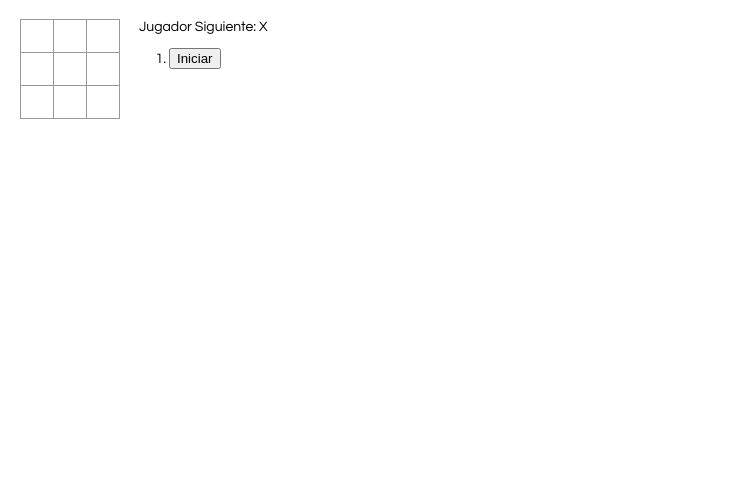
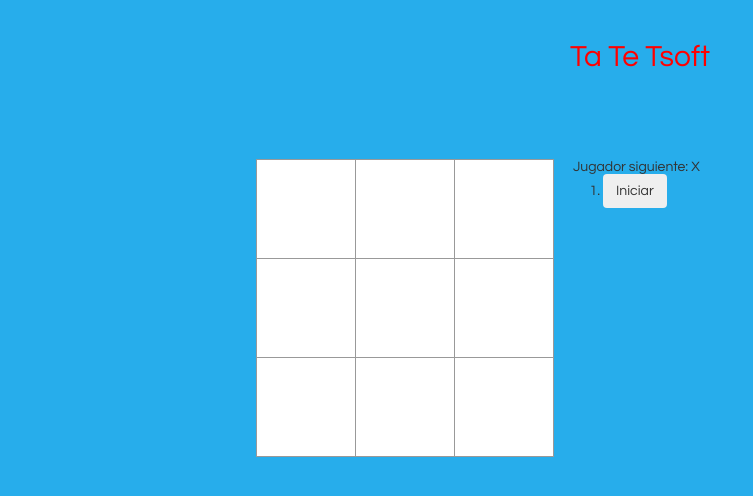
Before and after one commit to RoqueSanJuan/TaTeTsoft, a React app: page / in a window 1280 px wide. Shown: the whole page, without its empty margins (0-753 px from the left). Built offline with nearby package versions, Linux system fonts and the light colour scheme.

Commit message:
Cambio de version

```diff
--- a/public/index.html
+++ b/public/index.html
@@ -15,6 +15,8 @@
       user's mobile device or desktop. See https://developers.google.com/web/fundamentals/web-app-manifest/
     -->
     <link rel="manifest" href="%PUBLIC_URL%/manifest.json" />
+    <link rel="stylesheet" href="https://maxcdn.bootstrapcdn.com/bootstrap/3.3.7/css/bootstrap.min.css" integrity="sha384-BVYiiSIFeK1dGmJRAkycuHAHRg32OmUcww7on3RYdg4Va+PmSTsz/K68vbdEjh4u" crossorigin="anonymous"/>
+
     <!--
       Notice the use of %PUBLIC_URL% in the tags above.
       It will be replaced with the URL of the `public` folder during the build.
--- a/src/index.css
+++ b/src/index.css
@@ -1,6 +1,10 @@
 body {
     font: 14px "Century Gothic", Futura, sans-serif;
     margin: 20px;
+    background: rgb(39, 173, 235);
+  }
+  .red-text {
+    color: red;
   }
 
   ol, ul {
@@ -18,18 +22,18 @@ body {
   }
 
   .square {
-    background: #fff;
+    background: rgb(255, 255, 255);
     border: 1px solid #999;
     float: left;
-    font-size: 24px;
+    font-size: 100px;
     font-weight: bold;
     line-height: 34px;
-    height: 34px;
+    height: 100px;
+    width: 100px;
     margin-right: -1px;
     margin-top: -1px;
     padding: 0;
     text-align: center;
-    width: 34px;
   }
 
   .square:focus {
@@ -43,6 +47,9 @@ body {
   .game {
     display: flex;
     flex-direction: row;
+    top: 20%;
+    left: 20%;
+    position: fixed;
   }
 
   .game-info {
--- a/src/index.js
+++ b/src/index.js
@@ -92,19 +92,22 @@ class Game extends React.Component {
                         : 'Iniciar';
       return (
           <li key={move}>
-            <button onClick={() => this.jumpTo(move)}>{desc}</button>
+            <button className="btn" onClick={() => this.jumpTo(move)}>{desc}</button>
           </li>
       );
     });
 
     let status;
     if (winner) {
-      status = 'Gandor: ' + winner;
+      status = 'Ganador: ' + winner;
     } else {
-      status = 'Jugador Siguiente: ' + (this.state.xIsNext ? 'X' : 'O');
+      status = 'Jugador siguiente: ' + (this.state.xIsNext ? 'X' : 'O');
     }
 
+    //<img src="https://www.tsoftglobal.com/wp-content/uploads/2020/08/LOGO-Tsoft-Alpha-FullColor.png" className="img-responsive"></img>
     return (
+      <div className="container-fluid">
+        <h2 class="red-text text-center">Ta Te Tsoft</h2>
         <div className="game">
           <div className="game-board">
             <Board
@@ -115,6 +118,7 @@ class Game extends React.Component {
           <div className="game-info">
             <div>{status}</div>
             <ol>{moves}</ol>
+          </div>
         </div>
       </div>
     );
```
Lines whose indentation alone changed are shown as unchanged.
